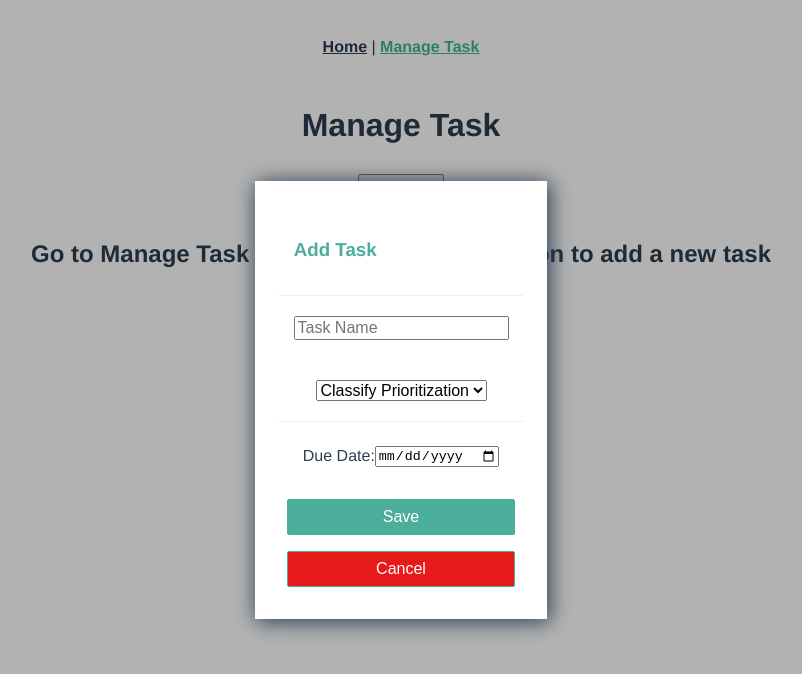
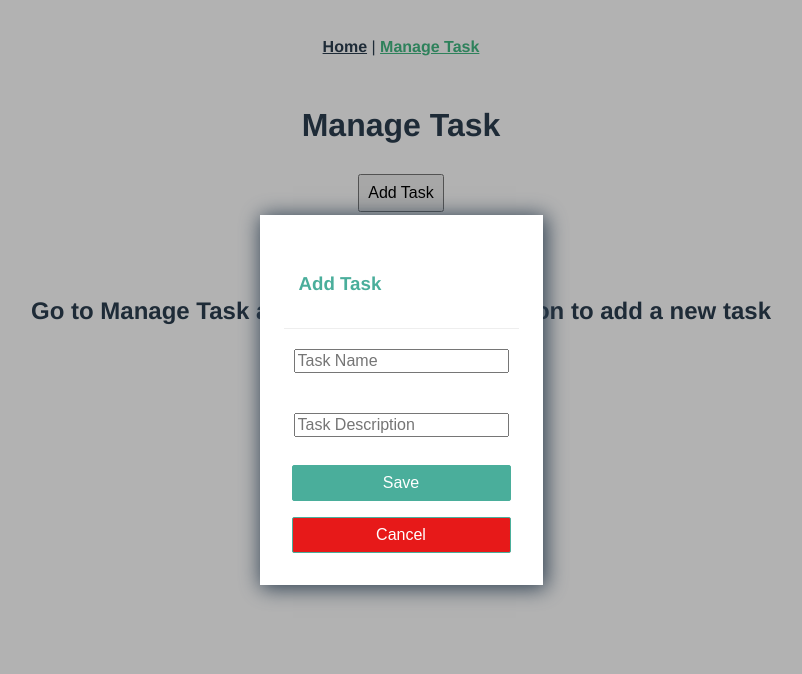
Before and after one commit to CharleeDolor/task-management-system, a Vue app: page /manage-task in a window 1280 px wide. Both pictures are taken after a click on the button "Add Task". Shown: the top 674 px of the page, without its empty margins (239-1041 px from the left). Built offline with nearby package versions, Linux system fonts and the light colour scheme.

Commit message:
fixes bugs

```diff
--- a/src/App.vue
+++ b/src/App.vue
@@ -33,10 +33,4 @@ button {
     font-size: 1rem;
     padding: 0.5rem;
 }
-
-table, th, td {
-  border: 1px solid black;
-  border-collapse: collapse;
-  padding: 0.5rem;
-}
 </style>
--- a/src/components/TaskList.vue
+++ b/src/components/TaskList.vue
@@ -6,26 +6,27 @@
             :index=this.index
             :isUpdate=true
             :isManage="this.isManage"
-            @close="closeModal" />
+        @close="closeModal" />
 
-        <h3 v-if="(this.tasks.length > 0)">All tasks</h3>
+        <h2 v-if="(this.tasks.length > 0)">All tasks</h2>
+        <h3>Completed Tasks: {{ this.totalCompleted }}</h3>
+        <h3>Total Tasks: {{ this.totalTasks }}</h3>
+
         <table v-if="(this.tasks.length > 0)">
             <tr>
                 <th>Task Name</th>
-                <th>Task Deadline</th>
-                <th>Urgency Level</th>
+                <th>Task Description</th>
                 <th>Status</th>
                 <th v-if="this.isManage">Action</th>
             </tr>
 
-            <tr v-for="(task, index) in this.tasks" v-bind:key="index" @click="showModal(index)">
+            <tr v-for="(task, index) in this.tasks" :key="index" @click="showModal(index)">
 
                 <td>{{ task.taskName }}</td>
-                <td>{{ task.taskDate }}</td>
-                <td>{{ task.taskPriority }}</td>
+                <td>{{ task.taskDescription }}</td>
 
-                <td v-if="task.taskStatus">Finished</td>
-                <td v-else>Not Finished</td>
+                <td v-if="task.taskStatus">Completed</td>
+                <td v-else>Not Complete</td>
 
                 <td v-on:click.stop="" v-if="this.isManage">
                     <button @click="deleteTask(index)">
@@ -47,8 +48,8 @@ export default {
         TaskModal
     },
 
-    props:{
-        isManage:{
+    props: {
+        isManage: {
             type: Boolean
         }
     },
@@ -57,11 +58,21 @@ export default {
         return {
             tasks: this.$tasks,
             isModalVisible: false,
-            index: 0,
+            index: null
         }
     },
 
-    beforeMount(){
+    computed: {
+        totalCompleted() {
+            return this.tasks.filter(task => task.taskStatus == true).length;
+        },
+
+        totalTasks() {
+            return this.tasks.length;
+        }
+    },
+
+    beforeMount() {
 
     },
 
@@ -71,7 +82,7 @@ export default {
             /**
             * check if taskStatus is true
             */
-            if (this.tasks[this.index].taskStatus) {
+            if (this.tasks[index].taskStatus) {
                 /**
                  * exit the execution,
                  * this means that finished tasks cannot be updated
@@ -82,6 +93,7 @@ export default {
             this.index = index;
             this.isModalVisible = true;
         },
+
         closeModal() {
             this.isModalVisible = false;
         },
@@ -116,4 +128,21 @@ export default {
     justify-content: center;
     flex-direction: column;
 }
+
+table,
+th,
+td {
+    border: 1px solid black;
+    border-collapse: collapse;
+    padding: 0.5rem;
+}
+
+h3{
+    margin: 0.2rem
+}
+
+tr:not(:first-child):hover {
+    background-color: yellowgreen;
+    cursor: pointer;
+}
 </style>
--- a/src/components/TaskModal.vue
+++ b/src/components/TaskModal.vue
@@ -15,25 +15,14 @@
 
             <section class="modal-body" v-if="this.isManage">
                 <slot name="body">
-                    <select name="taskPriority" id="taskPriority" v-model="taskPriority">
-                        <option value="">Classify Prioritization</option>
-                        <option value="Urgent">Urgent</option>
-                        <option value="Normal">Normal</option>
-                    </select>
+                    <input type="text" name="taskDescription" placeholder="Task Description" id="taskDescription" v-model="taskDescription">
                 </slot>
             </section>
-
-            <footer class="modal-footer" v-if="this.isManage">
-                <slot name="footer">
-                    <label for="dtDueDate">Due Date:</label>
-                    <input type="date" id="dtDueDate" v-model="taskDate">
-                </slot>
-            </footer>
 
             <footer class="modal-footer" v-if="this.isUpdate && this.isManage == false">
                 <slot name="footer">
                     <label for="taskStatus">Status</label>
-                    <input type="checkbox" v-model="this.taskStatus">
+                    <input type="checkbox" v-model="taskStatus">
                 </slot>
             </footer>
 
@@ -78,7 +67,7 @@ export default {
         return {
             taskName: '',
             taskDate: '',
-            taskPriority: '',
+            taskDescription: '',
             taskStatus: false,
             tasks: this.$tasks,
         }
@@ -87,8 +76,7 @@ export default {
     beforeMount(){
         if(this.isUpdate){
             this.taskName = this.tasks[this.index].taskName;
-            this.taskDate = this.tasks[this.index].taskDate;
-            this.taskPriority = this.tasks[this.index].taskPriority;
+            this.taskDescription = this.tasks[this.index].taskDescription;
             this.taskStatus = this.tasks[this.index].taskStatus;
         }
     },
@@ -108,19 +96,32 @@ export default {
              *  if true, then modal is in add task mode
              */
             if (this.action === "Add Task") {
-                if (this.taskName && this.taskDate && this.taskPriority) {
+                if (this.taskName && this.taskDescription) {
+
+                    let isExist = false;
+                    //check if task is already exist
+                    this.tasks.forEach(element => {
+                        if(element.taskName.toLowerCase() === this.taskName.toLowerCase()){
+                            isExist = true;
+                        }
+                    });
+
+                    if(isExist){
+                        alert("Task already exist");
+                        return;
+                    }
+
                     this.tasks.push({
                         taskName: this.taskName,
-                        taskDate: this.taskDate,
-                        taskPriority: this.taskPriority,
+                        taskDescription: this.taskDescription,
                         taskStatus: false
                     });
 
-                    this.$tasks = this.tasks;
+                    this.$tasks = this.task;
+
                     alert("Task " + this.taskName + " created");
                     this.taskName = '',
-                    this.taskDate ='',
-                    this.taskPriority ='',
+                    this.taskDescription ='',
                     this.close();
                     return;
 
@@ -137,13 +138,12 @@ export default {
              */
             if(this.action === "Update"){
                 if( this.taskName &&
-                    this.taskDate &&
-                    this.taskPriority
+                    this.taskDescription
                 ){
-                    this.tasks[this.index].taskName = this.taskName;
-                    this.tasks[this.index].taskDate = this.taskDate;
-                    this.tasks[this.index].taskPriority = this.taskPriority;
-                    this.tasks[this.index].taskStatus = this.taskStatus;
+                    this.$tasks[this.index].taskName = this.taskName;
+                    this.$tasks[this.index].taskDescription = this.taskDescription;
+                    this.$tasks[this.index].taskStatus = this.taskStatus;
+
                     alert("Updated Successfully");
                     this.close();
                     return;
@@ -238,7 +238,7 @@ input[type=text] {
     font-size: 1rem;
 }
 
-#taskPriority {
+#taskDescription {
     font-size: 1rem;
 }
 </style>
--- a/src/views/HomeView.vue
+++ b/src/views/HomeView.vue
@@ -1,12 +1,13 @@
 <template>
   <div class="home">
     <TaskList></TaskList>
+
   </div>
 </template>
 
 <script>
 // @ is an alias to /src
-import TaskList from '@/components/TaskList.vue'
+import TaskList from '@/components/TaskList.vue';
 
 export default {
 
```
